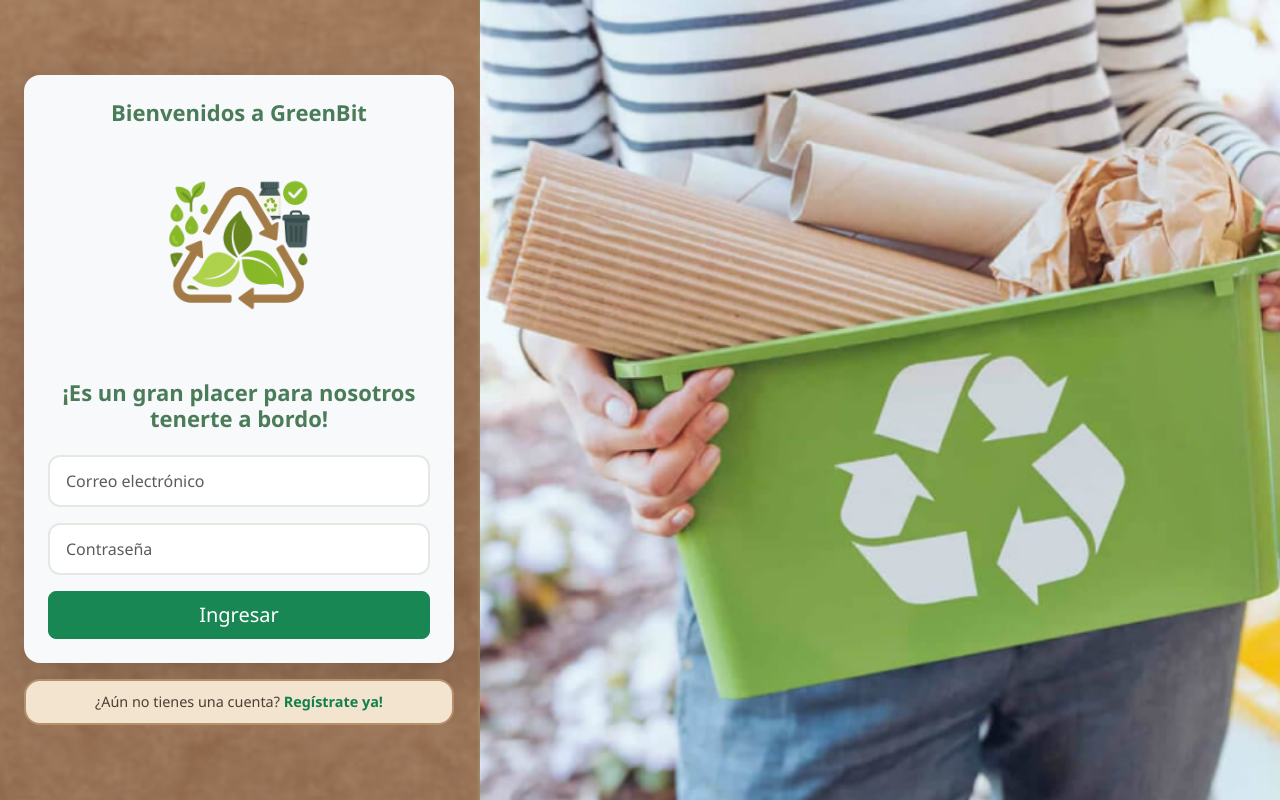
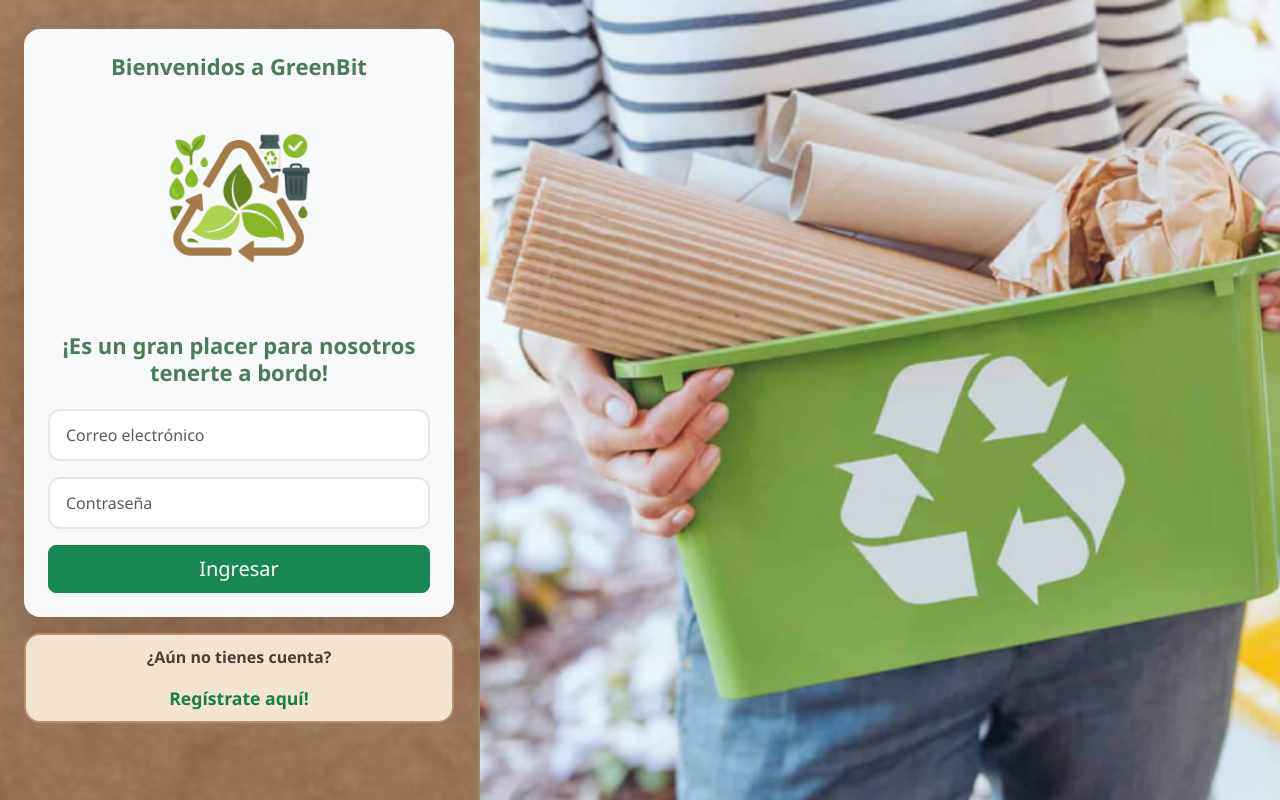
Before and after one commit to RJoel158/Green_Bit_with_react_router, a React (Vite) app in the folder front/: page /login in a window 1280 px wide. Built offline with nearby package versions, Linux system fonts and the light colour scheme.

Commit message:
correciones visuales

```diff
--- a/front/src/Auth/Login.tsx
+++ b/front/src/Auth/Login.tsx
@@ -145,10 +145,18 @@ const Login: React.FC = () => {
           )}
         </div>
 
-        <div className="cta-banner text-center mt-3">
-          <span>¿Aún no tienes una cuenta? </span>
-          <a href="/register" className="fw-semibold">
-            Regístrate ya!
+       <div className="cta-banner text-center mb-5">
+          <span>
+            <p style={{ fontSize: "1rem", fontWeight: "600" }}>
+              ¿Aún no tienes cuenta?
+            </p>
+          </span>
+          <a
+            href="/register"
+            style={{ fontSize: "1.1rem", fontWeight: "600" }}
+            className="fw-semibold"
+          >
+            Regístrate aquí!
           </a>
         </div>
       </div>
--- a/front/src/Auth/Register.tsx
+++ b/front/src/Auth/Register.tsx
@@ -31,6 +31,10 @@ const Register: React.FC = () => {
     if (errors[name as keyof FormData]) {
       setErrors((prev) => ({ ...prev, [name]: undefined }));
     }
+  };
+
+  const handleBack = () => {
+    window.history.back();
   };
 
   const onSubmit = async (e: React.FormEvent) => {
@@ -89,7 +93,6 @@ const Register: React.FC = () => {
       {/* Lado izquierdo */}
       <div
         className="register-left d-flex flex-column justify-content-center p-4"
-        /* La imagen de fondo la manejamos por CSS con la variable cardBg (claro que aquí la dejamos inline para que funcione con webpack/CRA) */
         style={{
           backgroundImage: `linear-gradient(rgba(0,0,0,0.10), rgba(0,0,0,0.15)), url(${cardBg})`,
           backgroundSize: "cover",
@@ -99,6 +102,17 @@ const Register: React.FC = () => {
         }}
       >
         <div className="auth-card shadow-lg p-4 rounded-4" id="registerPage">
+          {/* Botón volver arriba */}
+          <div className="mt-10 text-start">
+            <button
+              type="button"
+              className="btn-back btn btn-success"
+              onClick={handleBack}
+            >
+              ← Volver
+            </button>
+          </div>
+
           <div className="text-center mb-4">
             <h1 className="auth-title mb-2">Registra tu cuenta de reciclaje</h1>
             <img src={logo} alt="Logo EcoVerde" className="register-logo" />
@@ -155,13 +169,17 @@ const Register: React.FC = () => {
           )}
         </div>
 
-        <div className="cta-banner text-center mt-3">
+        <div className="cta-banner text-center mb-5">
           <span>
             <p style={{ fontSize: "1rem", fontWeight: "600" }}>
               ¿Quieres formar parte del equipo de recolectores?
             </p>
           </span>
-          <a href="/registerCollector" style={{ fontSize: "1.1rem", fontWeight: "600" }} className="fw-semibold">
+          <a
+            href="/registerCollector"
+            style={{ fontSize: "1.1rem", fontWeight: "600" }}
+            className="fw-semibold"
+          >
             Regístrate aquí!
           </a>
         </div>
@@ -179,7 +197,7 @@ const Register: React.FC = () => {
       {showSuccessModal && (
         <SuccessModal
           title="¡Ya estás registrado!"
-          message="Se envió un correo electrónico con la contraseña temporal "
+          message="Tu solicitud fue enviada y está pendiente de aprobación."
           redirectUrl="/login"
         />
       )}
--- a/front/src/Auth/registerCollector.tsx
+++ b/front/src/Auth/registerCollector.tsx
@@ -188,8 +188,8 @@ const Register: React.FC = () => {
       />
       {showSuccessModal && (
         <SuccessModal
-          title="¡Ya estás registrado!"
-          message="Se envió un correo electrónico con la contraseña temporal "
+          title="¡Solicitud de cuenta enviada!"
+          message="Tu solicitud para ser recolector ha sido enviada exitosamente. Nos pondremos en contacto contigo pronto."
           redirectUrl="/login"
         />
       )}
```
